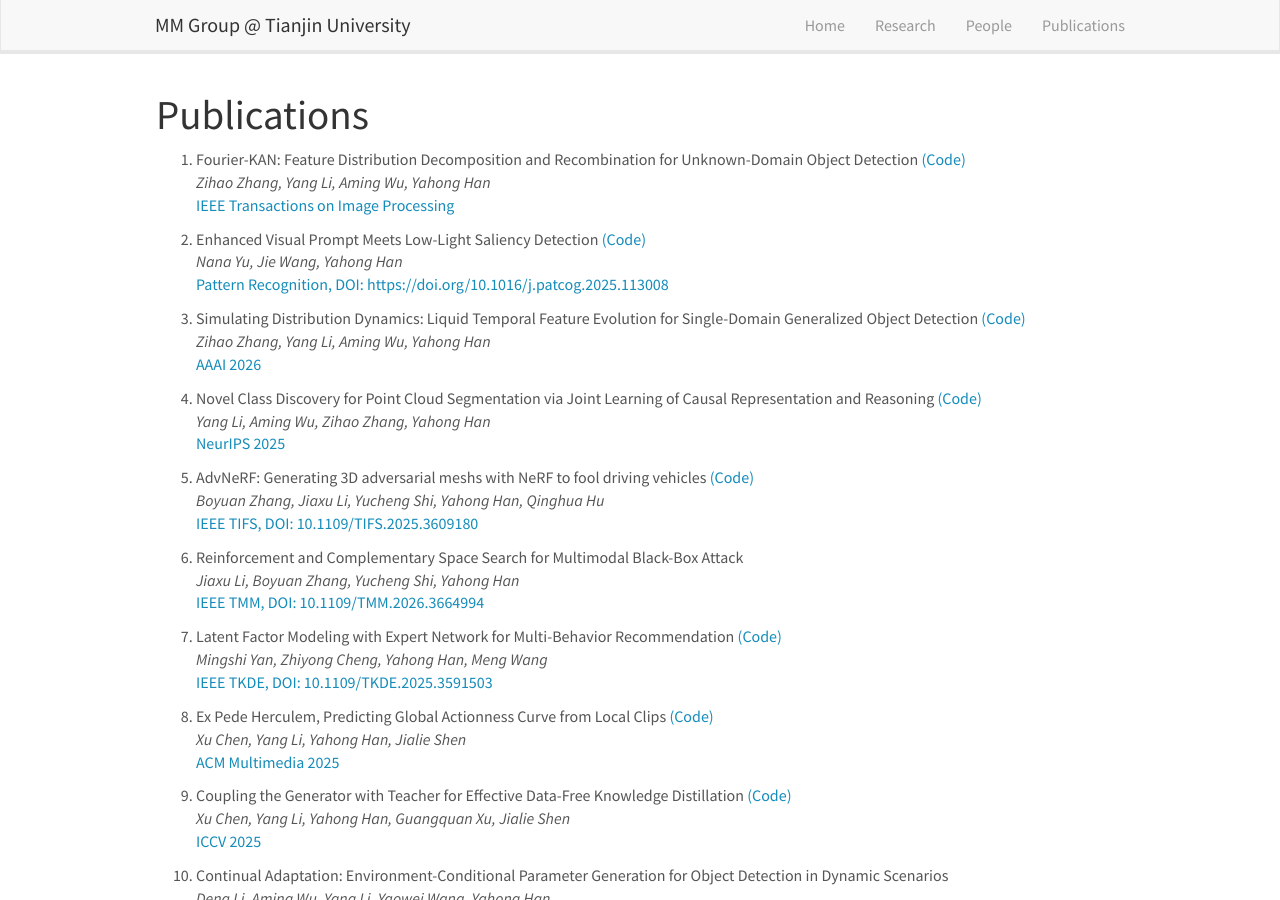
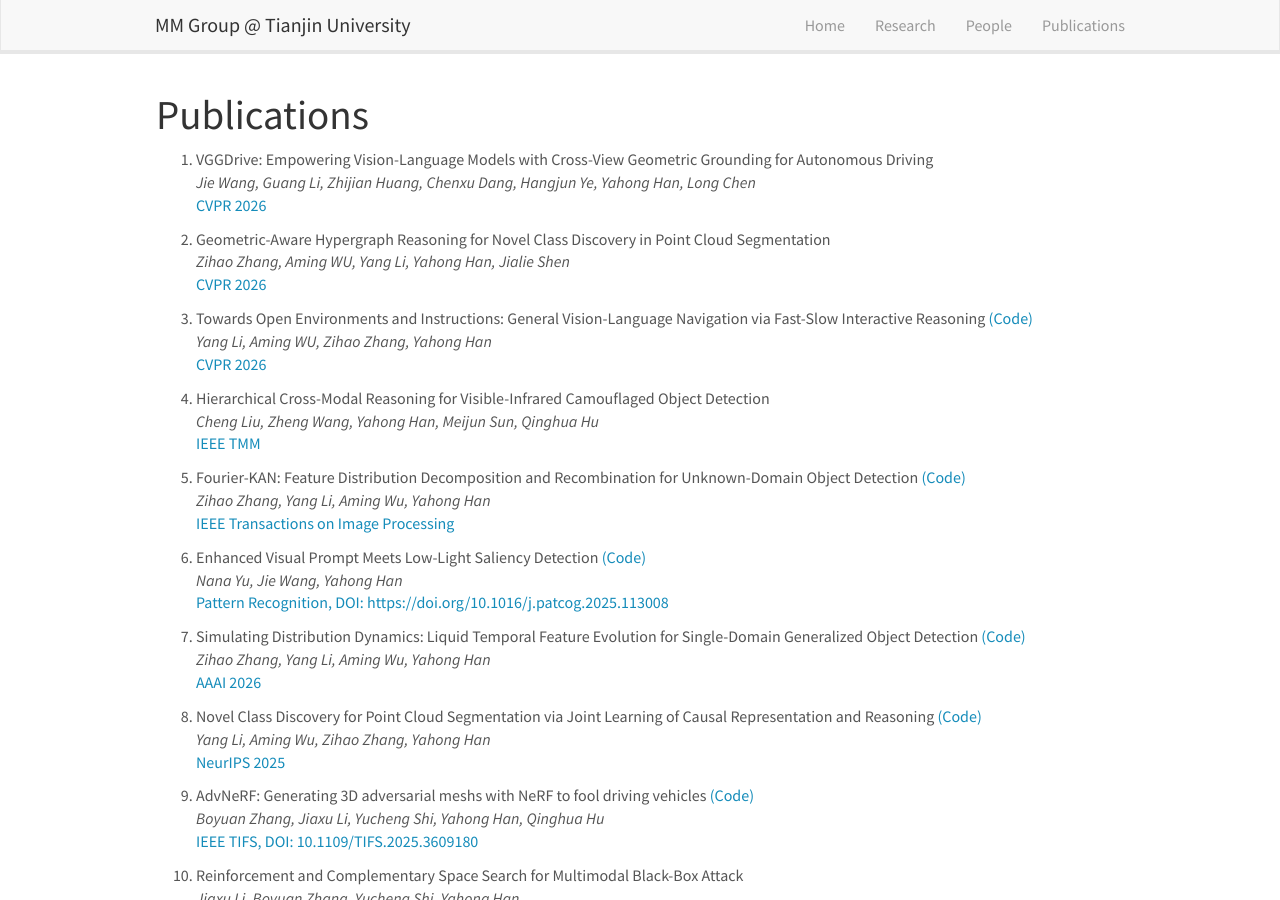
Before and after one commit to tjumm/tjumm.github.io, a Jekyll site: the page built from _pages/publications.md, in a window 1280 px wide and 900 px high. Built offline with Jekyll 4.4.1, drawn with Linux system fonts in a browser that asks for light colours; comment, search, counter and statistics services are not loaded.

Commit message:
Update publist.yml

```diff
--- a/_data/publist.yml
+++ b/_data/publist.yml
@@ -1,3 +1,41 @@
+
+- title: "1. VGGDrive: Empowering Vision-Language Models with Cross-View Geometric Grounding for Autonomous Driving"
+  image: dummy.png
+  description:
+  authors: Jie Wang, Guang Li, Zhijian Huang, Chenxu Dang, Hangjun Ye, Yahong Han, Long Chen
+  link:
+    url:
+    display: "CVPR 2026"
+  highlight: 0
+
+
+- title: "1. Geometric-Aware Hypergraph Reasoning for Novel Class Discovery in Point Cloud Segmentation"
+  image: dummy.png
+  description:
+  authors: Zihao Zhang, Aming WU, Yang Li, Yahong Han, Jialie Shen
+  link:
+    url:
+    display: "CVPR 2026"
+  highlight: 0
+
+- title: "1. Towards Open Environments and Instructions: General Vision-Language Navigation via Fast-Slow Interactive Reasoning <a href='https://github.com/yl6017339/Slow4Fast-VLN'>(Code)</a>"
+  image: dummy.png
+  description:
+  authors: Yang Li, Aming WU, Zihao Zhang, Yahong Han
+  link:
+    url:
+    display: "CVPR 2026"
+  highlight: 0
+
+- title: "1. Hierarchical Cross-Modal Reasoning for Visible-Infrared Camouflaged Object Detection"
+  image: dummy.png
+  description:
+  authors: Cheng Liu, Zheng Wang, Yahong Han, Meijun Sun, Qinghua Hu
+  link:
+    url:
+    display: "IEEE TMM"
+  highlight: 0
+
 - title: "1. Fourier-KAN: Feature Distribution Decomposition and Recombination for Unknown-Domain Object Detection <a href='https://github.com/2490o/Fourier-KAN'>(Code)</a>"
   image: dummy.png
   description:
```
